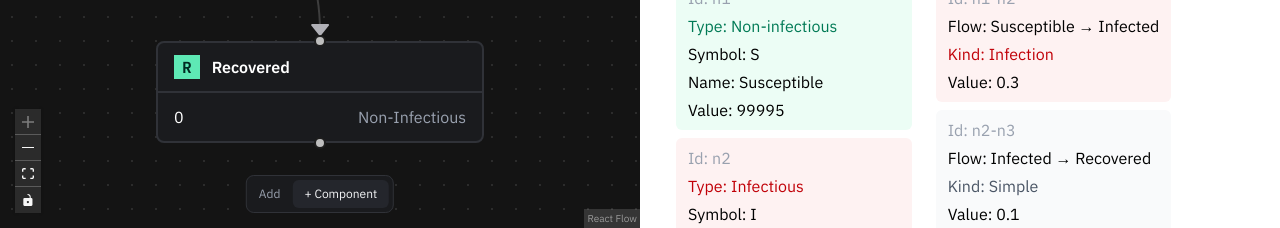
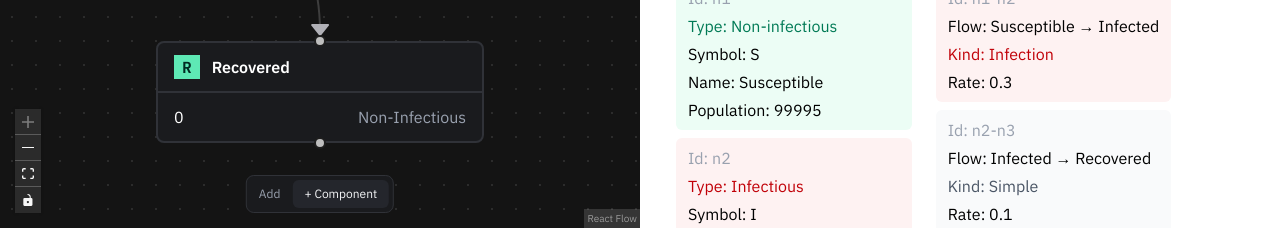
Before and after one commit to evaxliu/nodemic, a Next.js app: page /model in a window 1280 px wide. Shown: the part 572-800 px from the top of the page. Built offline with nearby package versions, Linux system fonts and the light colour scheme.

Commit message:
Change name for values

```diff
--- a/src/components/Inspector.tsx
+++ b/src/components/Inspector.tsx
@@ -24,7 +24,7 @@ export default function Inspector({nodes, edges, days, setDays} : InspectorProps
                 <p className={node.data.infectious ? 'text-red-700' : 'text-emerald-700'}>Type: {(node.data.infectious ? 'Infectious' : 'Non-infectious')}</p>
                 <p>Symbol: {node.data.symbol}</p>
                 <p>Name: {node.data.name}</p>
-                <p>Value: {node.data.value}</p>
+                <p>Population: {node.data.value}</p>
               </div>
             )}
           </div>
@@ -38,7 +38,7 @@ export default function Inspector({nodes, edges, days, setDays} : InspectorProps
                   <p className='text-gray-400'>Id: {edge.id}</p>
                   <p>Flow: {idToName[edge.source]} → {idToName[edge.target]}</p>
                   <p className={isInfection ? 'text-red-700' : 'text-gray-600'}>Kind: {edge.data?.kind}</p>
-                  <p>Value: {edge.data?.value}</p>
+                  <p>Rate: {edge.data?.value}</p>
                 </div>
               );
             })}
```
